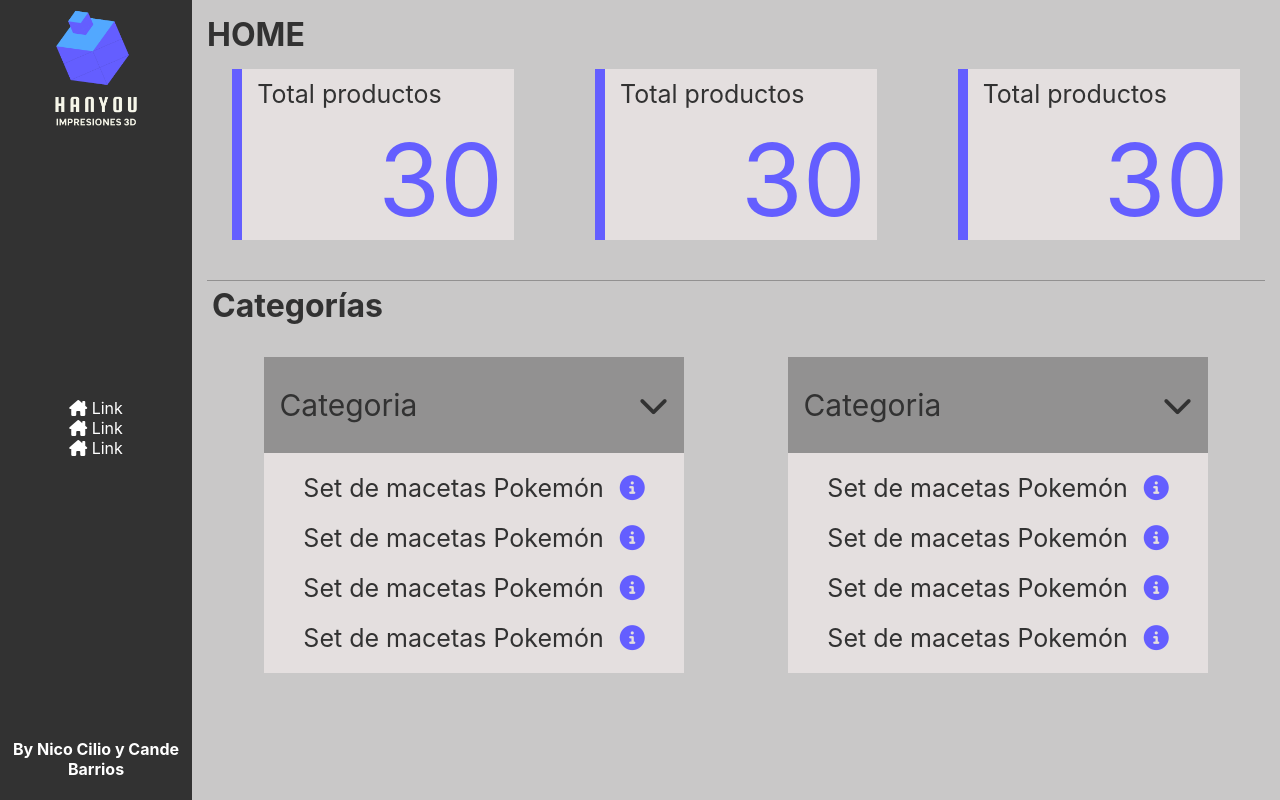
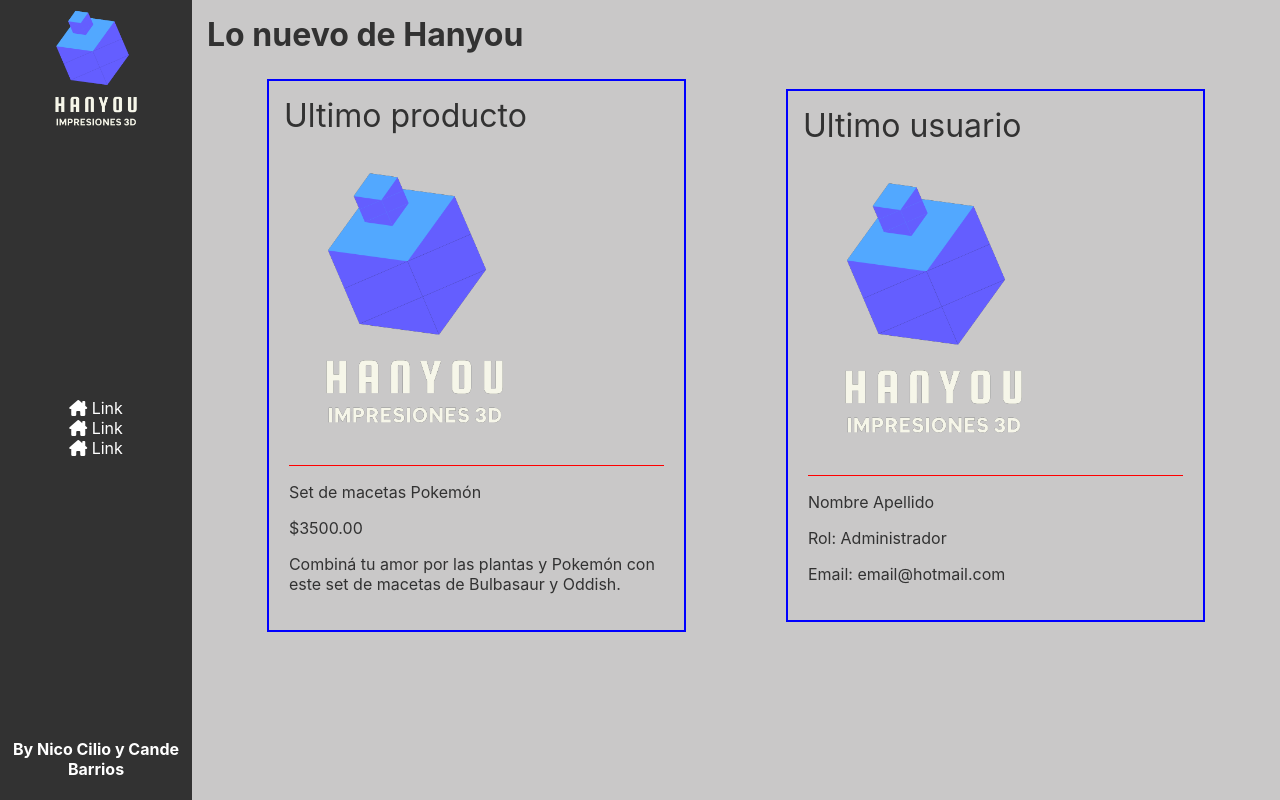
Before and after one commit to Candelaria29/grupo_8_Hanyou, a React (Create React App) app in the folder dashboard/: page / in a window 1280 px wide. Built offline with nearby package versions, Linux system fonts and the light colour scheme; the HTML template or start-up script is replaced by a standard one.

Commit message:
sigue new

```diff
--- a/dashboard/src/App.jsx
+++ b/dashboard/src/App.jsx
@@ -1,16 +1,16 @@
 import './App.css';
 import Sidebar from './components/sidebar';
 import Main from './components/main';
-/* import New from './components/new';
+import New from './components/new';
 
-import { Route, Switch } from 'react-router-dom' */
+import { Route, Switch } from 'react-router-dom'
 
 function App() {
   return (
     <div className="App">
       <Sidebar />
-      <Main />
-      {/* <New/> */}
+      {/* <Main /> */}
+      <New/>
 
     </div>
   );
--- a/dashboard/src/components/newProductCard.jsx
+++ b/dashboard/src/components/newProductCard.jsx
@@ -2,13 +2,13 @@ import logo from '../img/logo4.png';
 
 function NewProductCard() {
     return (
-        <article id='newProduct'>
+        <article id='newCard'>
             <p id='newTitle'> Ultimo producto </p>
-            <picture><img src={logo}></img></picture>
-            <div id='productInfo'>
-                <p id='name'>Nombre del producto</p>
-                <p id='price'>Precio del producto</p>
-                <p id='description'>Descripción del producto</p>
+            <picture id= 'newImg'><img src={logo}></img></picture>
+            <div id='info'>
+                <p id='name'>Set de macetas Pokemón</p>
+                <p id='price'>$3500.00</p>
+                <p id='description'>Combiná tu amor por las plantas y Pokemón con este set de macetas de Bulbasaur y Oddish.</p>
             </div>
         </article>
 
--- a/dashboard/src/components/newUserCard.jsx
+++ b/dashboard/src/components/newUserCard.jsx
@@ -2,13 +2,13 @@ import logo from '../img/logo4.png';
 
 function NewUserCard() {
     return (
-        <article id='newUser'>
+        <article id='newCard'>
             <p id='newTitle'> Ultimo usuario </p>
-            <picture><img src={logo}></img></picture>
-            <div id='productInfo'>
-                <p id='name'>Nombre del producto</p>
-                <p id='price'>Precio del producto</p>
-                <p id='description'>Descripción del producto</p>
+            <picture id= 'newImg'><img src={logo}></img></picture>
+            <div id='info'>
+                <p id='userName'>Nombre Apellido</p>
+                <p id='rol'>Rol: Administrador</p>
+                <p id ='email'>Email: email@hotmail.com</p>
             </div>
         </article>
     );
--- a/dashboard/src/css/new.css
+++ b/dashboard/src/css/new.css
@@ -12,18 +12,38 @@
 #cards {
     display: flex;
     flex-direction: row;
-    flex-wrap: nowrap;
-    justify-content: center;
+    flex-wrap: wrap;
+    justify-content: space-around;
     align-items: center;
+    margin: 25px;
 }
 
-#newProduct {
+#newCard {
     border: blue solid 2px;
-    width: 45%
+    width: 40%;
+    display: flex;
+    flex-direction: column;
+    flex-wrap: wrap;
+    justify-content: space-around;
+    align-content: center;
 }
 
-#newUser {
-    border: red solid 2px;
-    width: 45%;
+/*
+#newProductTitle {
+} */
 
+#newImg {
+    width: 100%;
+    align-self: center;
 }
+
+#newImg img {
+    width: 70%;
+    margin: auto;
+    align-self: center;
+}
+
+#info {
+    border-top: solid 1px red;
+    margin: 20px;
+}
```
